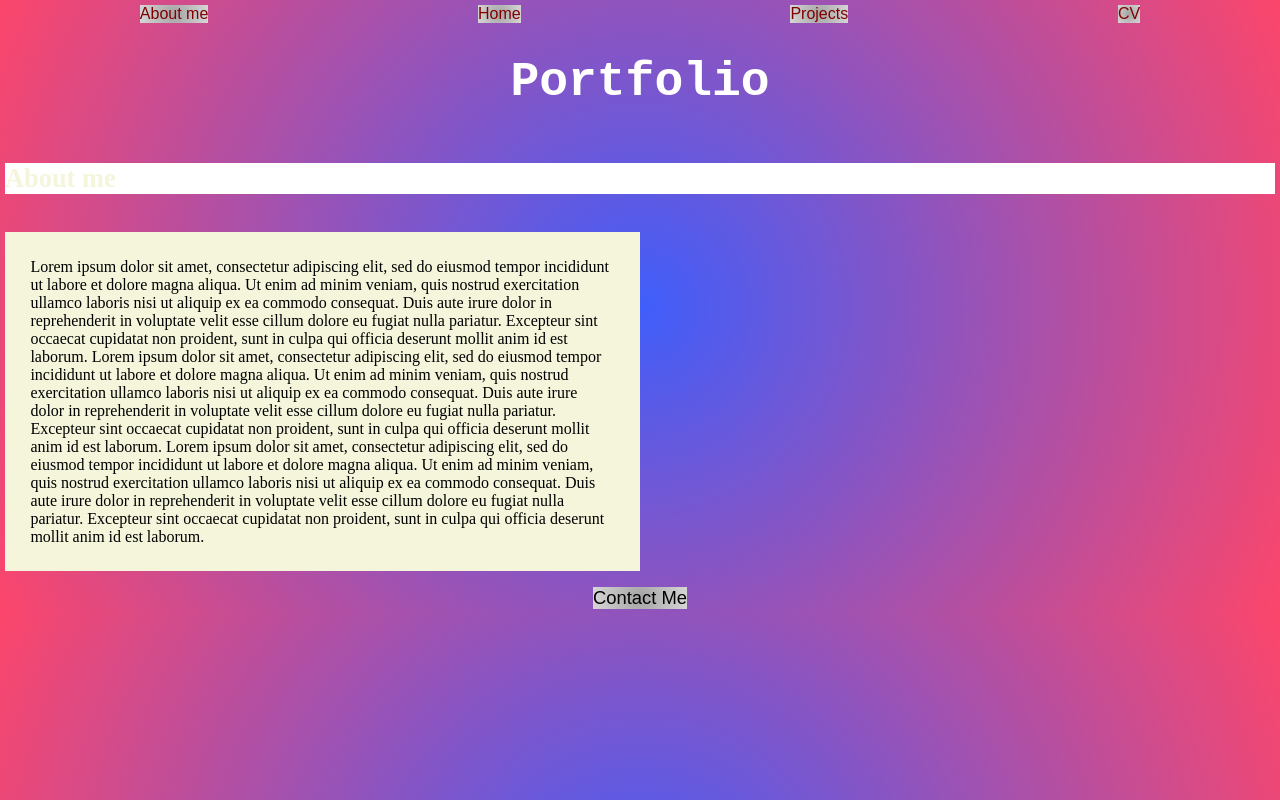
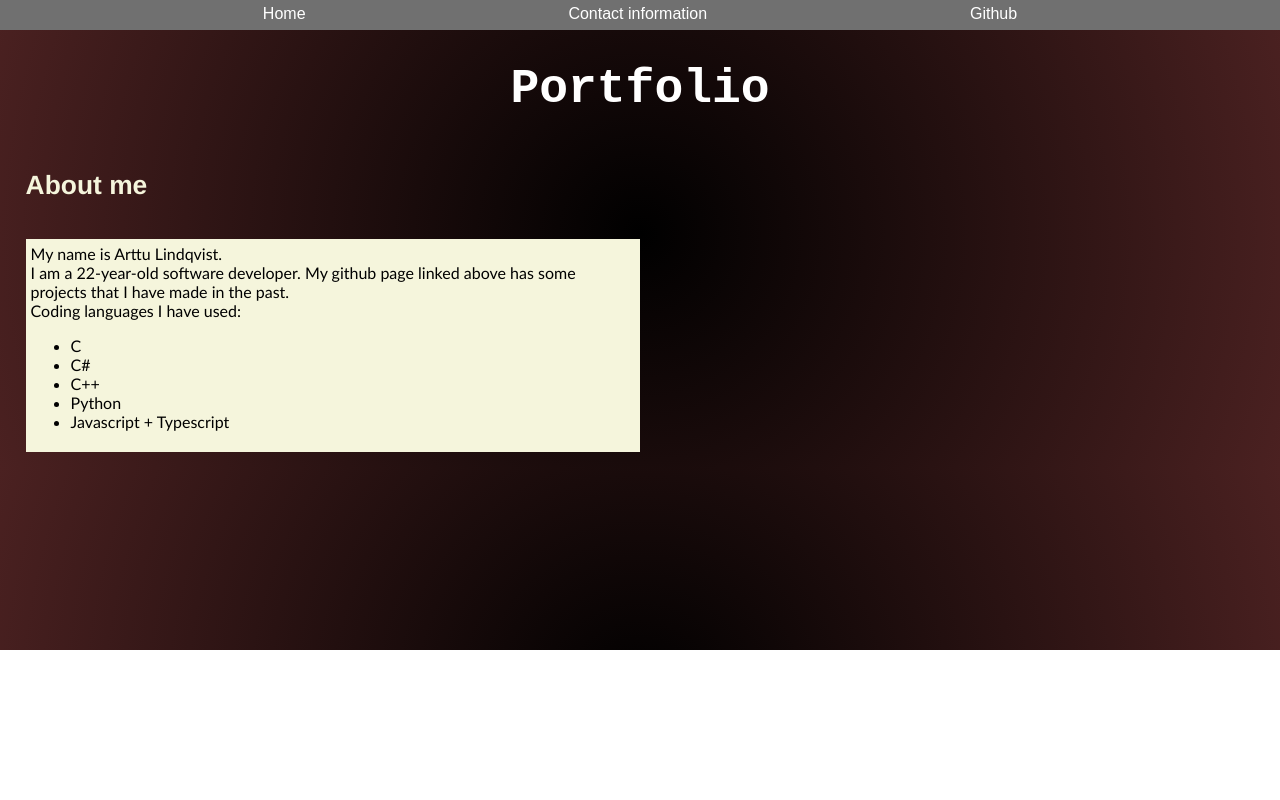
Before and after one commit to MrBrowniee/portfolio, a React (Create React App) app: page / in a window 1280 px wide. Built offline with nearby package versions, Linux system fonts and the light colour scheme.

Commit message:
UI improvements

```diff
--- a/src/components/contactMe/contactMe.module.scss
+++ b/src/components/contactMe/contactMe.module.scss
@@ -3,15 +3,16 @@
     height: 100%;
     display: flex;
     flex-direction: column;
-    background-color: rgb(0, 0, 0);
 }
 
 h1 {
+   font-family: 'Courier New', Courier, monospace;
+   font-size: 300%;
+   color: white;
+}
+
+h2 {
+    font-family: 'Franklin Gothic Medium', 'Arial Narrow', Arial, sans-serif;
     font-size: 100%;
     color: white
 }
-
-h2 {
-    font-size: 100%;
-    background: white;
-}
--- a/src/components/contactMe/contactMe.tsx
+++ b/src/components/contactMe/contactMe.tsx
@@ -8,8 +8,11 @@ type ContactMeProps = {
 const ContactMe: React.FC<ContactMeProps> = () => {
   return (
     <div className={styles.container}>
-      <h1>Contact me</h1>
-      <h2></h2>
+      <h1>Contact information</h1>
+      <h2><ul>
+        <li>Email: lindqvist.arttu@gmail.com</li>
+        <li><a href="https://www.linkedin.com/in/arttu-lindqvist-257740180/" target="_blank">LinkedIn</a></li>
+      </ul></h2>
     </div>
   )
 }
--- a/src/components/footer/footer.module.scss
+++ b/src/components/footer/footer.module.scss
@@ -1,9 +1,11 @@
 .container {
-    width: 100%;
-    height: 100%;
-    display: flex;
-    flex-direction: row;
-    justify-content: space-evenly;
+    width: 100vv;
+    height: 150px;
+    background-color: rgb(255, 255, 255);
+    position: absolute;
+    left:0;
+    bottom:0;
+    right:0;
 
     a {
       font-size: 115%;
--- a/src/components/footer/footer.tsx
+++ b/src/components/footer/footer.tsx
@@ -9,7 +9,7 @@ type FooterProps = {
 const Footer: React.FC<FooterProps> = () => {
   return (
 <div className={styles.container}>
-    <Link to="contactme">Contact Me</Link>
+
 </div>
   )
 }
--- a/src/components/homepage/homepage.module.scss
+++ b/src/components/homepage/homepage.module.scss
@@ -12,19 +12,18 @@
       align-self: center;
     }
 
-
     p {
       font-size: 100%;
-      color: rgb(0, 0, 0);
       background: beige;
       margin-right: 50%;
-      padding: 2%;
-
-
+      margin-left: 2%;
+      padding: 5px;
+      font-family:'Trebuchet MS', 'Lucida Sans Unicode', 'Lucida Grande', 'Lucida Sans', Arial, sans-serif;
     }
 
     h2 {
       font-size: 165%;
       color: beige;
+      margin-left: 2%;
     }
   }
--- a/src/components/homepage/homepage.tsx
+++ b/src/components/homepage/homepage.tsx
@@ -10,15 +10,15 @@ const Homepage: React.FC<HomepageProps> = () => {
     <div className={styles.container}>
     <h1>Portfolio</h1>
       <h2>About me</h2>
-      <p>Lorem ipsum dolor sit amet, consectetur adipiscing elit,
-       sed do eiusmod tempor incididunt ut labore et dolore magna aliqua.
-       Ut enim ad minim veniam, quis nostrud exercitation ullamco laboris nisi ut aliquip ex ea commodo consequat. Duis aute irure dolor in reprehenderit in voluptate velit esse cillum dolore eu fugiat nulla pariatur. Excepteur sint occaecat cupidatat non proident, sunt in culpa qui officia deserunt mollit anim id est laborum.
-       Lorem ipsum dolor sit amet, consectetur adipiscing elit,
-       sed do eiusmod tempor incididunt ut labore et dolore magna aliqua.
-       Ut enim ad minim veniam, quis nostrud exercitation ullamco laboris nisi ut aliquip ex ea commodo consequat. Duis aute irure dolor in reprehenderit in voluptate velit esse cillum dolore eu fugiat nulla pariatur. Excepteur sint occaecat cupidatat non proident, sunt in culpa qui officia deserunt mollit anim id est laborum.
-       Lorem ipsum dolor sit amet, consectetur adipiscing elit,
-       sed do eiusmod tempor incididunt ut labore et dolore magna aliqua.
-       Ut enim ad minim veniam, quis nostrud exercitation ullamco laboris nisi ut aliquip ex ea commodo consequat. Duis aute irure dolor in reprehenderit in voluptate velit esse cillum dolore eu fugiat nulla pariatur. Excepteur sint occaecat cupidatat non proident, sunt in culpa qui officia deserunt mollit anim id est laborum. </p>
+      <p>My name is Arttu Lindqvist.<br></br>I am a 22-year-old software developer.
+        My github page linked above has some projects that I have made in the past.<br></br>Coding languages I have used:
+        <ul>
+          <li>C</li>
+          <li>C#</li>
+          <li>C++</li>
+          <li>Python</li>
+          <li>Javascript + Typescript</li>
+        </ul></p>
   </div>
   )
 }
--- a/src/components/info/projects.tsx
+++ b/src/components/info/projects.tsx
@@ -10,11 +10,6 @@ const Projects: React.FC<ProjectsProps> = () => {
   return (
     <div className={styles.container}>
       <a href="https://github.com/MrBrowniee?tab=repositories" target="_blank">github link</a>
-        <ul>
-          <li>Project 1</li>
-          <li>Project 2</li>
-          <li>Project 3</li>
-        </ul>
     </div>
   )
 }
--- a/src/components/navbar/navbar.module.scss
+++ b/src/components/navbar/navbar.module.scss
@@ -1,15 +1,17 @@
 .container {
 display: flex;
 flex-direction: row;
-justify-content: space-around;
-position: sticky;
+justify-content: space-evenly;
+position: relative;
+background: rgb(112, 112, 112);
+height: 25px;
+padding-top: 5px;
 
   }
 
 a {
   font-family: Arial, Helvetica, sans-serif;
-  color: maroon;
+  color: rgb(255, 255, 255);
   text-decoration: none;
-  background: rgb(164,164,164);
-  background: radial-gradient(circle, rgba(164,164,164,1) 0%, rgba(214,214,214,1) 100%);
+  align-items: center;
 }
--- a/src/components/navbar/navbar.tsx
+++ b/src/components/navbar/navbar.tsx
@@ -9,10 +9,9 @@ type NavbarProps = {
 const Navbar: React.FC<NavbarProps> = () => {
   return (
     <div className={styles.container}>
-        <Link to="main">About me</Link>
         <Link to="/">Home</Link>
-        <Link to="projects">Projects</Link>
-        <Link to="cv">CV</Link>
+        <Link to="contactme">Contact information</Link>
+        <a href="https://github.com/MrBrowniee?tab=repositories" target="_blank">Github</a>
     </div>
 
   )
--- a/src/index.module.scss
+++ b/src/index.module.scss
@@ -1,6 +1,6 @@
 body {
-    margin: 5px;
+    margin: 0;
     background: rgb(2,0,36);
-    background: radial-gradient(circle, rgba(63,94,251,1) 0%, rgba(252,70,107,1) 100%);
+    background: radial-gradient(circle, rgb(0, 0, 0) 0%, rgb(75, 33, 33) 100%);
 
 }
```
